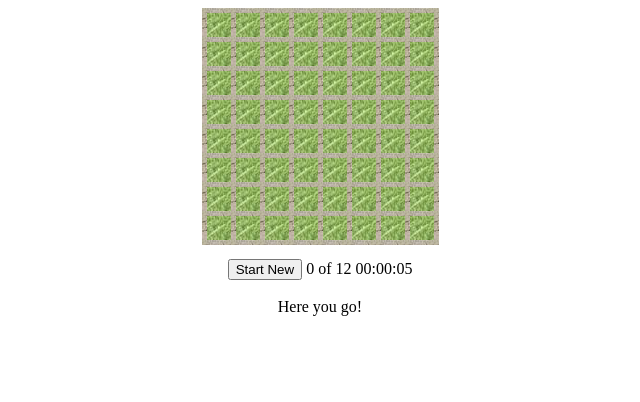
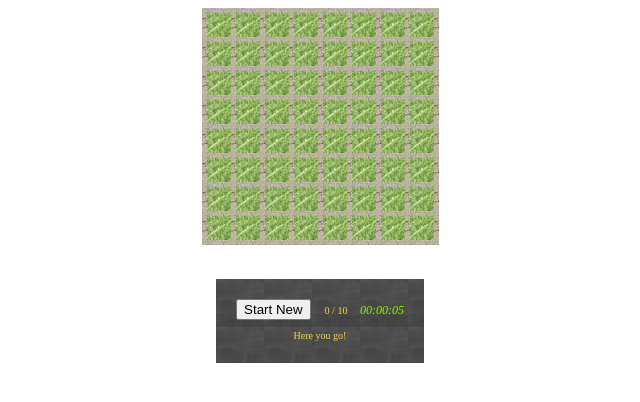
Before and after one commit to shafiul/minesweeper, a plain HTML site: page play.html in a window 1280 px wide. Shown: the whole page, without its empty margins (320-960 px from the left). Drawn offline with Linux system fonts and the light colour scheme.

Commit message:
graphic added

```diff
--- a/play.html
+++ b/play.html
@@ -17,19 +17,18 @@
         </div>
 
         <br />
-        <div id="dashboard" class="blocked">
+        <div id="dashboard" class="">
             <input id="newGameBtn" value="Start New" type="button" />
             <span id="flag">
-                <span id="flagUsed">0</span> of <span id="flagAvailable"></span>
+                <span id="flagUsed">0</span> / <span id="flagAvailable"></span>
             </span>
             <div class="">
                 <div id="clock" ></div>
             </div>
+            <br />
+            <div id="status">Idle</div>
         </div>
-        <br />
-        <div id="status">
-            Idle
-        </div>
+
 
 
         <!--    Scripts     -->
--- a/scripts/Minesweeper.js
+++ b/scripts/Minesweeper.js
@@ -12,7 +12,7 @@ function Minesweeper(numCellInRow){
     this.isCellVisited = new Array(this.numCellInRow);
     // Others
     this.numCell = this.numCellInRow * this.numCellInRow;
-    this.numMines = Math.floor(this.numCell * (3/16));
+    this.numMines = Math.floor(this.numCell * (2.5/16));
     this.flagCounter = 0;
     this.requiredClicks = this.numCell - this.numMines;
     console.log('Required clicks: ' + this.requiredClicks);
@@ -277,6 +277,10 @@ Minesweeper.prototype.emptyCellClicked = function(r, c){
  */
 
 Minesweeper.prototype.handleSpecialClick = function(r, c){
+    // ignore flag in whitespace
+    if( this.cells[r][c] == 0 ){
+        return;
+    }
     if( this.isFlagged[r][c] ){
         // Unflag...
         this.isFlagged[r][c] = false;
@@ -312,7 +316,6 @@ Minesweeper.prototype.stopGame = function(isWinner){
         var s = $('#clock').find('.sec').text();
         alert('You won! Time required: ' + h + ":" + m + ":" + s);
     }else{
-        alert('Kaboooom!!!');
         this.printAll();
     }
 }
--- a/style/style.css
+++ b/style/style.css
@@ -23,6 +23,7 @@ div{
     cursor: pointer;
     color: black;
     font-size: 20px;
+    text-shadow: yellow 0.1em 0.1em 0.2em;
 }
 
 .aisle{
@@ -58,7 +59,7 @@ div{
 }
 
 .cellBlue{
-    background-color: blue;
+    background: url("img/flag.jpg") repeat;
 }
 
 .cellYellow:hover{
@@ -80,5 +81,27 @@ div{
 }
 
 #dashboard{
-    margin-top: 10px;
+    margin-top: 30px;
+    display: inline-block;
+    background: url("img/board.jpg") repeat;
+    padding: 20px;
+    color: #F7D358;
 }
+
+#clock{
+    color: #80FF00;
+    font-size: 12px;
+    font-style: italic;
+
+}
+
+#status{
+    margin: 10px auto auto auto;
+    font-size: 10px;
+
+}
+
+#flag{
+    font-size: 10px;
+    margin: auto 10px auto 10px;
+}
```
Also changed, not shown: style/img/board.jpg (added), style/img/flag.jpg (added).
